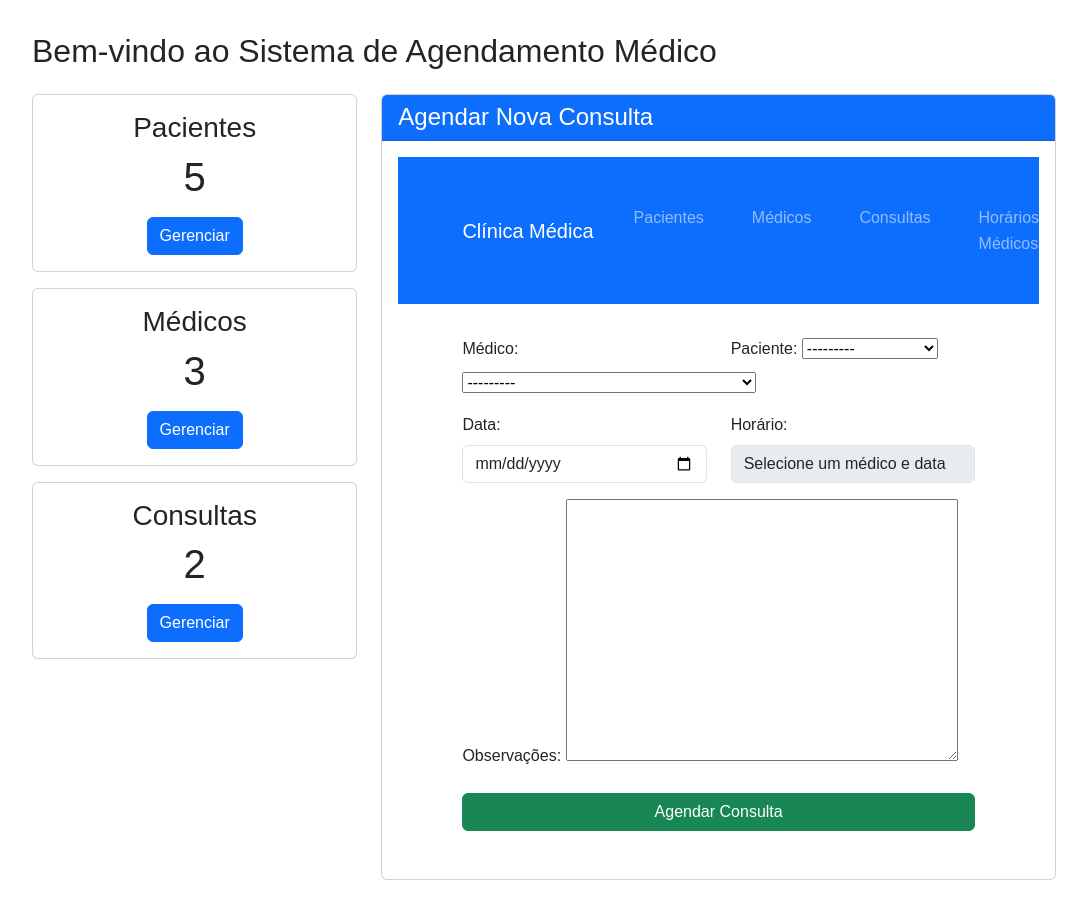
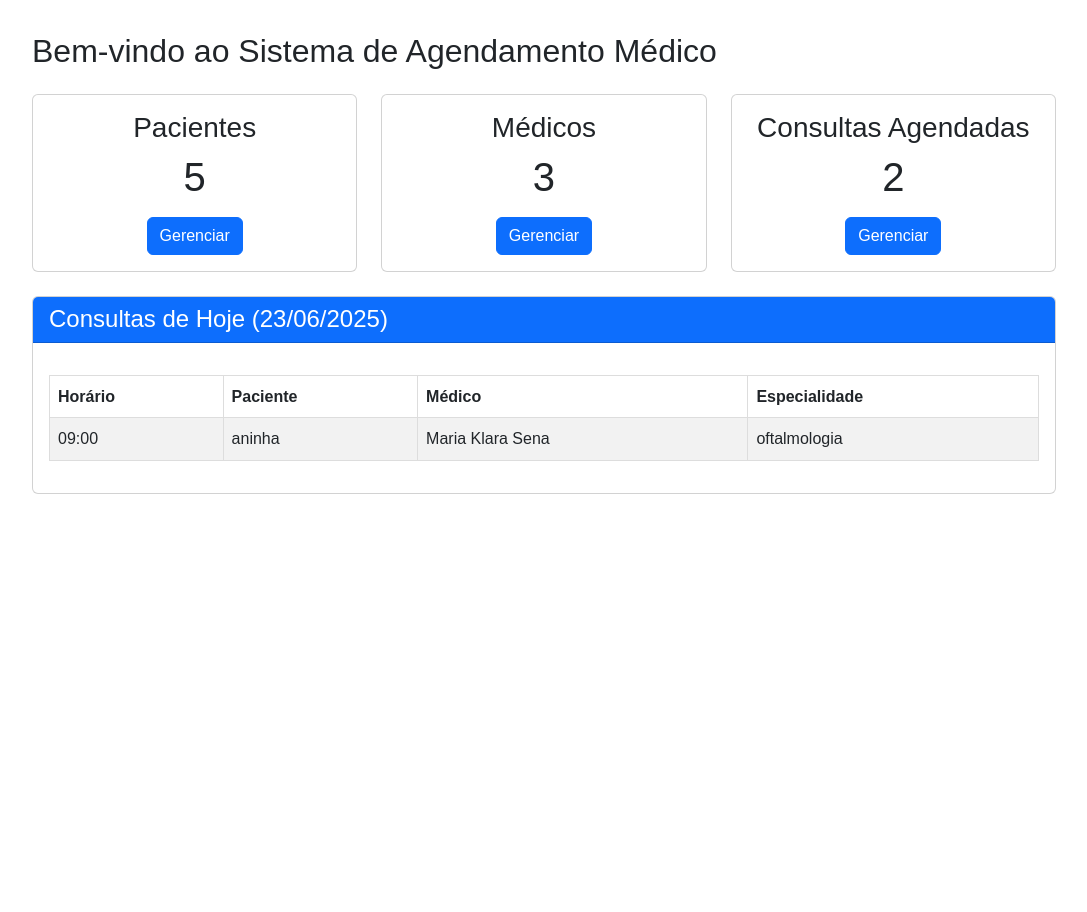
Before and after one commit to mklaras/projetopp, a Django app: page / in a window 1280 px wide. Shown: the part 122-1034 px from the top of the page, without its empty margins (96-1183 px from the left). After the commit the page ends 616 px from the top, so only its background shows below. Run offline with Django 5.2, Linux system fonts and the light colour scheme; data comes from the database, SQL or seed files in the repository.

Commit message:
fix: consertandocoisas

```diff
--- a/clinica/agendamento/templates/agendamento/home.html
+++ b/clinica/agendamento/templates/agendamento/home.html
@@ -6,39 +6,73 @@
 <h2 class="mb-4">Bem-vindo ao Sistema de Agendamento Médico</h2>
 
 <div class="row">
+
     <div class="col-md-4">
-        <div class="card mb-3">
+        <div class="card h-100">
             <div class="card-body text-center">
                 <h3>Pacientes</h3>
                 <p class="display-6">{{ pacientes_count }}</p>
                 <a href="{% url 'paciente_list' %}" class="btn btn-primary">Gerenciar</a>
             </div>
         </div>
+    </div>
 
-        <div class="card mb-3">
+    <div class="col-md-4">
+        <div class="card h-100">
             <div class="card-body text-center">
                 <h3>Médicos</h3>
                 <p class="display-6">{{ medicos_count }}</p>
                 <a href="{% url 'medico_list' %}" class="btn btn-primary">Gerenciar</a>
             </div>
         </div>
+    </div>
 
-        <div class="card">
+    <div class="col-md-4">
+        <div class="card h-100">
             <div class="card-body text-center">
-                <h3>Consultas</h3>
+                <h3>Consultas Agendadas</h3>
                 <p class="display-6">{{ consultas_count }}</p>
                 <a href="{% url 'consulta_list' %}" class="btn btn-primary">Gerenciar</a>
             </div>
         </div>
     </div>
+</div>
 
-    <div class="col-md-8">
+    <div class="row justify-content-center mt-4">  <!-- mt-4 para margem superior -->
+    <div class="col-md-12">  <!-- Usando 12 colunas para ocupar toda a largura -->
         <div class="card">
             <div class="card-header bg-primary text-white">
-                <h4 class="mb-0">Agendar Nova Consulta</h4>
+                <h4 class="mb-0">Consultas de Hoje ({{ data_hoje|date:"d/m/Y" }})</h4>
             </div>
             <div class="card-body">
-                {% include "agendamento/consulta_form.html" %}
+                {% if consultas_hoje %}
+                    <div class="table-responsive">
+                        <table class="table table-striped">
+                            <thead>
+                                <tr>
+                                    <th>Horário</th>
+                                    <th>Paciente</th>
+                                    <th>Médico</th>
+                                    <th>Especialidade</th>
+                                </tr>
+                            </thead>
+                            <tbody>
+                                {% for consulta in consultas_hoje %}
+                                <tr>
+                                    <td>{{ consulta.data_hora|time:"H:i" }}</td>
+                                    <td>{{ consulta.paciente.nome }}</td>
+                                    <td>{{ consulta.medico.nome }}</td>
+                                    <td>{{ consulta.medico.especialidade }}</td>
+                                </tr>
+                                {% endfor %}
+                            </tbody>
+                        </table>
+                    </div>
+                {% else %}
+                    <div class="alert alert-info">
+                        Nenhuma consulta agendada para hoje.
+                    </div>
+                {% endif %}
             </div>
         </div>
     </div>
--- a/clinica/agendamento/views.py
+++ b/clinica/agendamento/views.py
@@ -14,13 +14,21 @@ class HomeView(TemplateView):
 
     def get_context_data(self, **kwargs):
         context = super().get_context_data(**kwargs)
+        hoje = timezone.now().date()
+
         context['pacientes_count'] = Paciente.objects.count()
         context['medicos_count'] = Medico.objects.count()
         context['consultas_count'] = Consulta.objects.filter(
             data_hora__gte=timezone.now()
         ).count()
-        context['form'] = ConsultaForm()
-        context['ultimas_consultas'] = Consulta.objects.all().order_by('-data_hora')[:5]
+
+        context['consultas_hoje'] = Consulta.objects.filter(
+            data_hora__date=hoje
+        ).order_by('data_hora')
+
+        context['consultas_hoje_count'] = context['consultas_hoje'].count()
+        context['data_hoje'] = hoje
+
         return context
 
 class PacienteListView(ListView):
```
